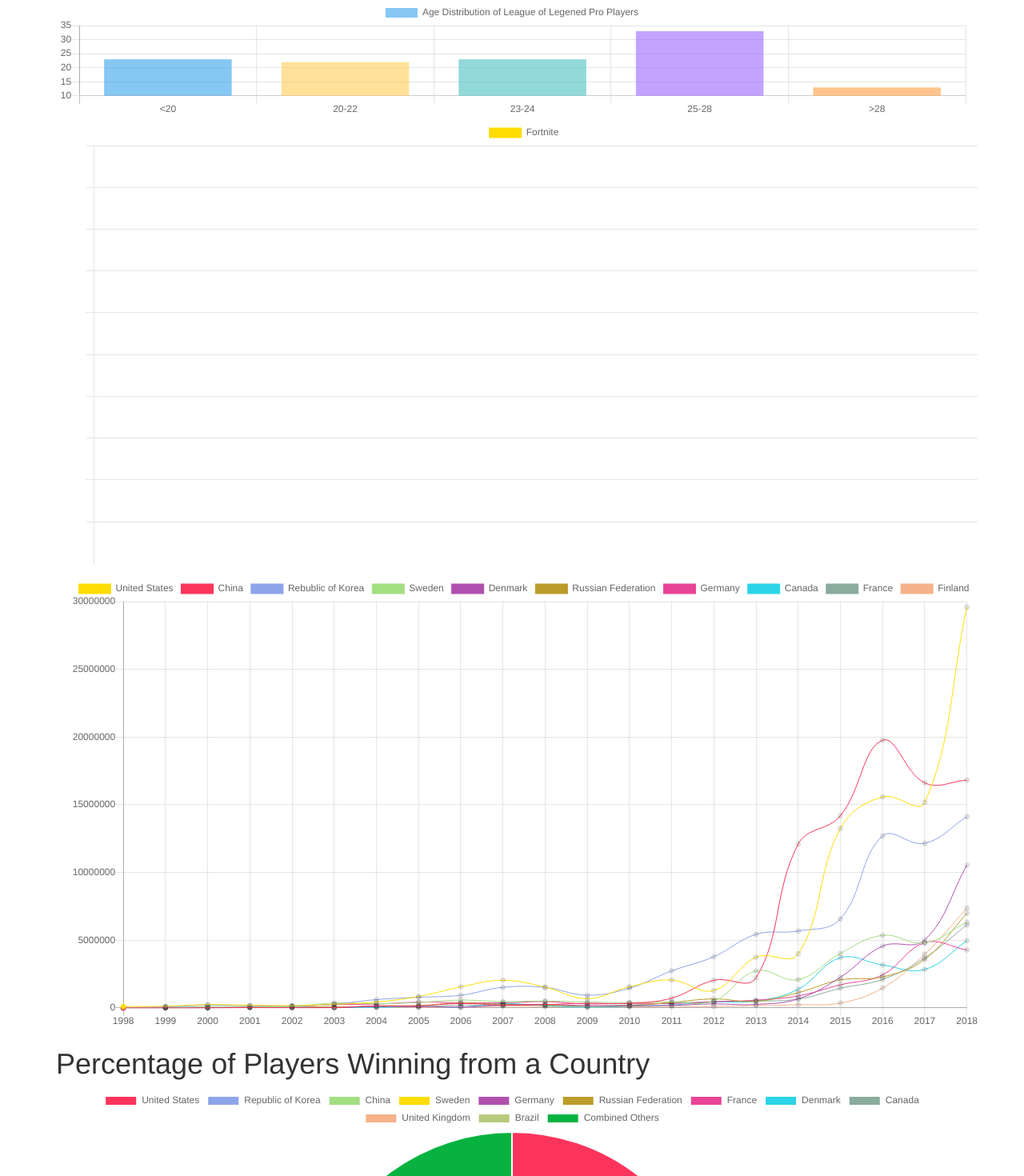
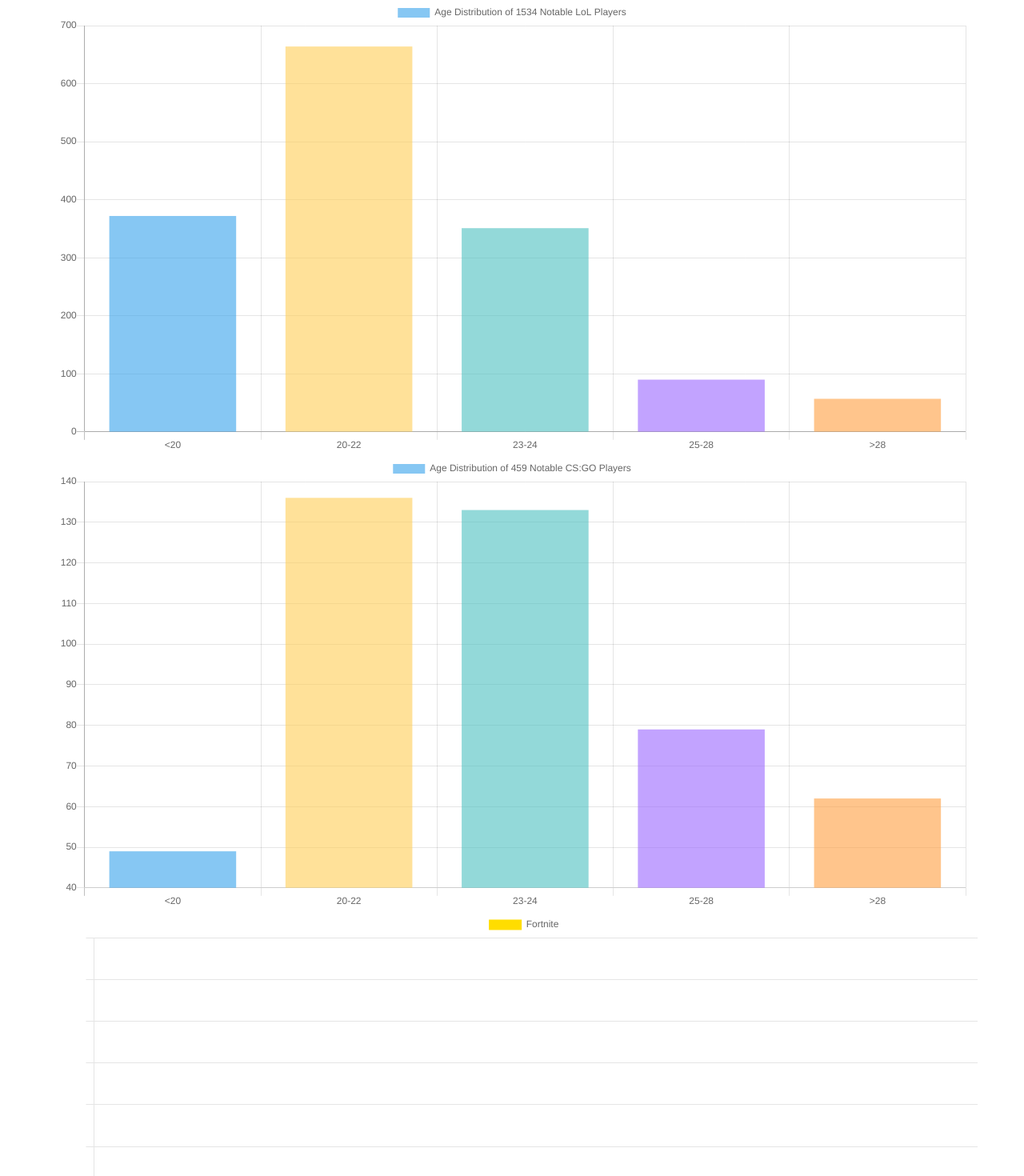
Before and after one commit to lokinario/esports, a React (Create React App) app in the folder esports/: page / in a window 1280 px wide. Shown: the top 1470 px of the page at 80% size. Built offline with nearby package versions, Linux system fonts and the light colour scheme.

Commit message:
added cs age dist and updated LoL age dist with real data

```diff
--- a/esports/src/components/playerAges.js
+++ b/esports/src/components/playerAges.js
@@ -5,13 +5,31 @@ class PlayerAges extends React.Component {
   constructor() {
     super();
     this.state = {
-      chartData: {
+      leagueData: {
         type: "horizontalBar",
         labels: ["<20", "20-22", "23-24", "25-28", ">28"],
         datasets: [
           {
-            label: ["Age Distribution of League of Legened Pro Players"],
-            data: [23, 22, 23, 33, 13],
+            label: ["Age Distribution of 1534 Notable LoL Players"],
+            data: [372, 664, 351, 90, 57],
+            backgroundColor: [
+              "rgba(54, 162, 235, 0.6)",
+              "rgba(255, 206, 86, 0.6)",
+              "rgba(75, 192, 192, 0.6)",
+              "rgba(153, 102, 255, 0.6)",
+              "rgba(255, 159, 64, 0.6)",
+              "rgba(255, 99, 132, 0.6)"
+            ]
+          }
+        ]
+      },
+      csgoData: {
+        type: "horizontalBar",
+        labels: ["<20", "20-22", "23-24", "25-28", ">28"],
+        datasets: [
+          {
+            label: ["Age Distribution of 459 Notable CS:GO Players"],
+            data: [49, 136, 133, 79, 62],
             backgroundColor: [
               "rgba(54, 162, 235, 0.6)",
               "rgba(255, 206, 86, 0.6)",
@@ -30,16 +48,25 @@ class PlayerAges extends React.Component {
     console.log("in playerAges");
 
     return (
-      <div className="App containter">
+      <div className="containter">
         <Bar
-          data={this.state.chartData}
+          data={this.state.leagueData}
           options={{
             legend: {
               display: true
             },
-            maintainAspectRatio: false
+            maintainAspectRatio: true
           }}
-        />{" "}
+        />
+        <Bar
+          data={this.state.csgoData}
+          options={{
+            legend: {
+              display: true
+            },
+            maintainAspectRatio: true
+          }}
+        />
       </div>
     );
   }
```
